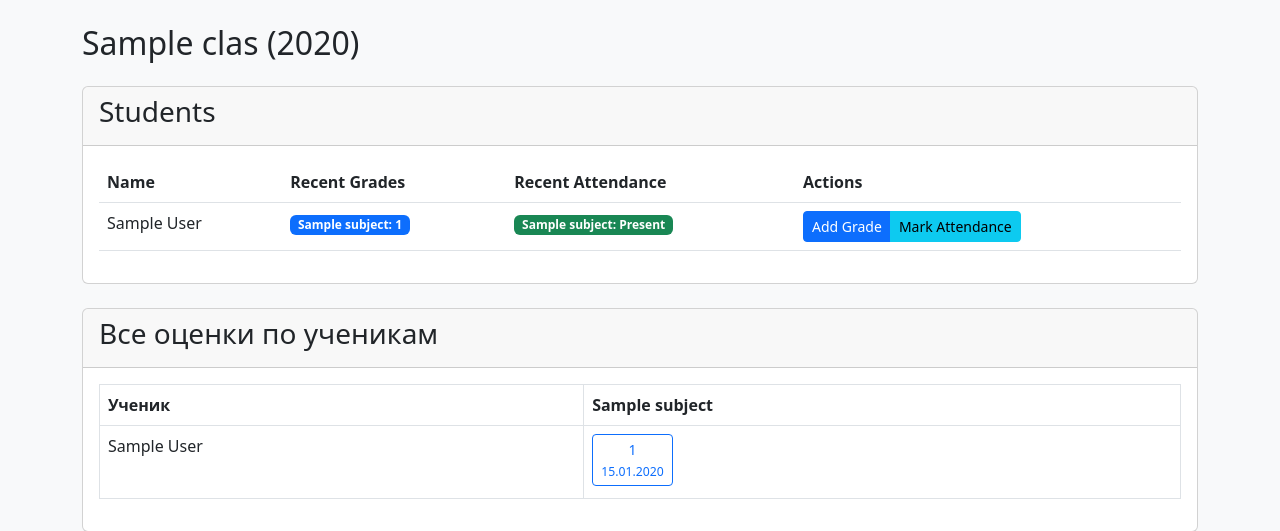
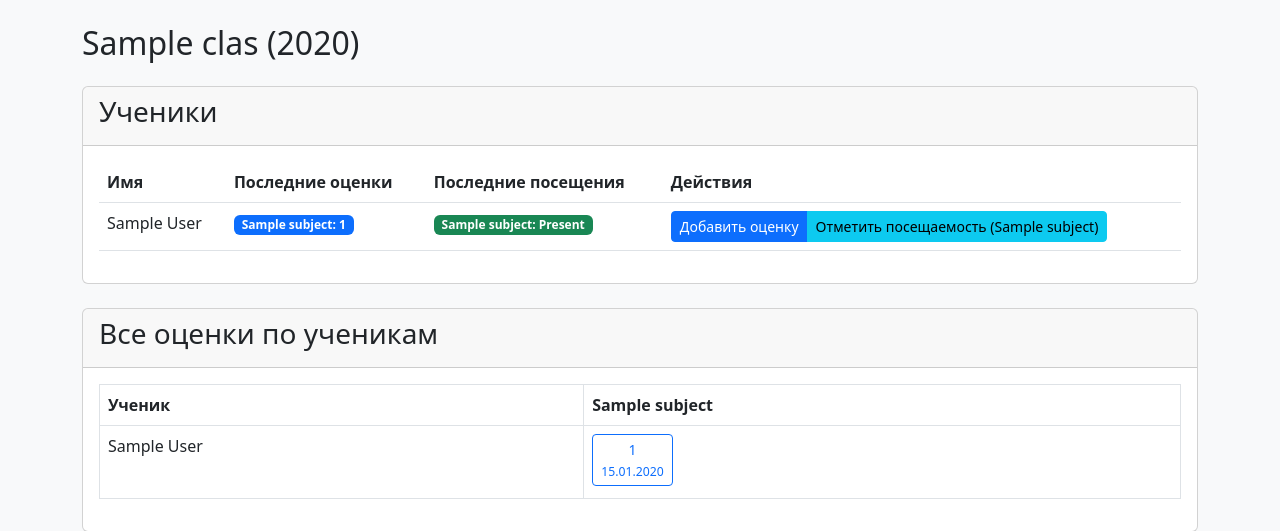
Before and after one commit to evlvld/development-of-an-information-system-for-monitoring-and-analyzing-activities-in-education, a Django app: page /teacher/class/1/ in a window 1280 px wide. Shown: the part 56-587 px from the top of the page. Run offline with Django 5.2, Linux system fonts and the light colour scheme; a user stored in the database is signed in; tables that the repository leaves empty hold one stand-in row (values such as "Sample post").

Commit message:
translete russia

```diff
--- a/school_diary/diary/templates/diary/teacher/view_class.html
+++ b/school_diary/diary/templates/diary/teacher/view_class.html
@@ -1,6 +1,6 @@
 {% extends 'diary/base.html' %}
 
-{% block title %}{{ class_group.name }} - School Diary{% endblock %}
+{% block title %}{{ class_group.name }} - Электронный дневник{% endblock %}
 
 {% block content %}
 <div class="container mt-4">
@@ -11,17 +11,17 @@
         <div class="col-12 mb-4">
             <div class="card">
                 <div class="card-header">
-                    <h3 class="card-title">Students</h3>
+                    <h3 class="card-title">Ученики</h3>
                 </div>
                 <div class="card-body">
                     <div class="table-responsive">
                         <table class="table">
                             <thead>
                                 <tr>
-                                    <th>Name</th>
-                                    <th>Recent Grades</th>
-                                    <th>Recent Attendance</th>
-                                    <th>Actions</th>
+                                    <th>Имя</th>
+                                    <th>Последние оценки</th>
+                                    <th>Последние посещения</th>
+                                    <th>Действия</th>
                                 </tr>
                             </thead>
                             <tbody>
@@ -32,7 +32,7 @@
                                             {% for grade in data.grades %}
                                                 <span class="badge bg-primary">{{ grade.subject.name }}: {{ grade.value }}</span>
                                             {% empty %}
-                                                <span class="text-muted">No grades yet</span>
+                                                <span class="text-muted">Пока нет оценок</span>
                                             {% endfor %}
                                         </td>
                                         <td>
@@ -41,17 +41,19 @@
                                                     {{ record.subject.name }}: {{ record.get_status_display }}
                                                 </span>
                                             {% empty %}
-                                                <span class="text-muted">No attendance records</span>
+                                                <span class="text-muted">Нет записей о посещаемости</span>
                                             {% endfor %}
                                         </td>
                                         <td>
                                             <div class="btn-group">
                                                 <button type="button" class="btn btn-primary btn-sm" data-bs-toggle="modal" data-bs-target="#gradeModal{{ data.student.id }}">
-                                                    Add Grade
+                                                    Добавить оценку
                                                 </button>
-                                                <a href="{% url 'mark_attendance' class_group.id data.student.id %}" class="btn btn-info btn-sm">
-                                                    Mark Attendance
-                                                </a>
+                                                {% for subject in subjects %}
+                                                    <a href="{% url 'mark_attendance' class_group.id subject.id %}" class="btn btn-info btn-sm">
+                                                        Отметить посещаемость ({{ subject.name }})
+                                                    </a>
+                                                {% endfor %}
                                             </div>
 
                                             <!-- Grade Modal -->
@@ -60,31 +62,31 @@
                                                     <div class="modal-content">
                                                         <div class="modal-header">
                                                             <h5 class="modal-title" id="gradeModalLabel{{ data.student.id }}">
-                                                                Add Grade for {{ data.student.user.get_full_name }}
+                                                                Добавить оценку для {{ data.student.user.get_full_name }}
                                                             </h5>
-                                                            <button type="button" class="btn-close" data-bs-dismiss="modal" aria-label="Close"></button>
+                                                            <button type="button" class="btn-close" data-bs-dismiss="modal" aria-label="Закрыть"></button>
                                                         </div>
                                                         <form action="{% url 'add_grade' %}" method="POST" id="gradeForm{{ data.student.id }}">
                                                             {% csrf_token %}
                                                             <input type="hidden" name="student_id" value="{{ data.student.id }}">
                                                             <div class="modal-body">
                                                                 <div class="mb-3">
-                                                                    <label for="subject" class="form-label">Subject</label>
+                                                                    <label for="subject" class="form-label">Предмет</label>
                                                                     <select name="subject" id="subject{{ data.student.id }}" class="form-select" required>
-                                                                        <option value="">Select subject</option>
+                                                                        <option value="">Выберите предмет</option>
                                                                         {% for subject in subjects %}
                                                                             <option value="{{ subject.id }}">{{ subject.name }}</option>
                                                                         {% endfor %}
                                                                     </select>
                                                                 </div>
                                                                 <div class="mb-3">
-                                                                    <label for="date" class="form-label">Date</label>
+                                                                    <label for="date" class="form-label">Дата</label>
                                                                     <input type="date" name="date" id="date{{ data.student.id }}" class="form-control" required value="{{ today|date:'Y-m-d' }}">
                                                                 </div>
                                                                 <div class="mb-3">
-                                                                    <label for="grade" class="form-label">Grade</label>
+                                                                    <label for="grade" class="form-label">Оценка</label>
                                                                     <select name="grade" id="grade" class="form-select" required>
-                                                                        <option value="">Select grade</option>
+                                                                        <option value="">Выберите оценку</option>
                                                                         <option value="5">5</option>
                                                                         <option value="4">4</option>
                                                                         <option value="3">3</option>
@@ -94,8 +96,8 @@
                                                                 </div>
                                                             </div>
                                                             <div class="modal-footer">
-                                                                <button type="button" class="btn btn-secondary" data-bs-dismiss="modal">Close</button>
-                                                                <button type="submit" class="btn btn-primary">Save Grade</button>
+                                                                <button type="button" class="btn btn-secondary" data-bs-dismiss="modal">Закрыть</button>
+                                                                <button type="submit" class="btn btn-primary">Сохранить оценку</button>
                                                             </div>
                                                         </form>
                                                     </div>
@@ -144,7 +146,7 @@
                                                         <div class="modal-content">
                                                             <div class="modal-header">
                                                                 <h5 class="modal-title" id="gradeActionModalLabel{{ grade.id }}">Оценка: {{ grade.value }}</h5>
-                                                                <button type="button" class="btn-close" data-bs-dismiss="modal" aria-label="Close"></button>
+                                                                <button type="button" class="btn-close" data-bs-dismiss="modal" aria-label="Закрыть"></button>
                                                             </div>
                                                             <div class="modal-body">
                                                                 <p><strong>Ученик:</strong> {{ grade.student.user.get_full_name }}</p>
@@ -180,7 +182,7 @@
 function validateForm(studentId) {
     const subjectId = document.getElementById('subject' + studentId).value;
     if (!subjectId) {
-        alert('Please select a subject');
+        alert('Пожалуйста, выберите предмет');
         return false;
     }
     const form = document.getElementById('gradeForm' + studentId);
```
Also changed, not shown: school_diary/diary/templates/diary/admin/edit_teacher.html (+10 -10 lines), school_diary/diary/templates/diary/schedule.html (+14 -14 lines), school_diary/diary/templates/diary/teacher/mark_attendance.html (+11 -11 lines).
